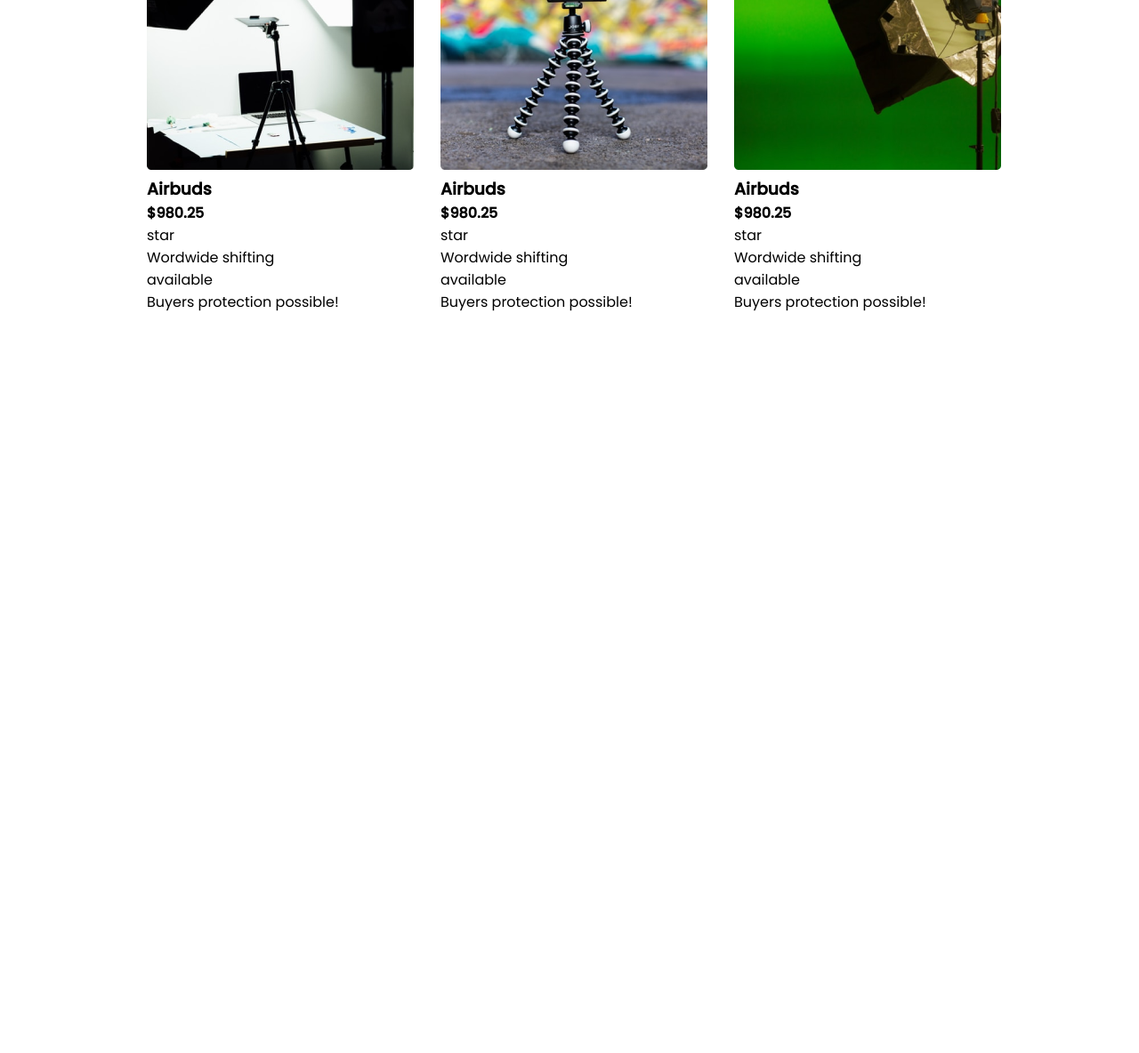
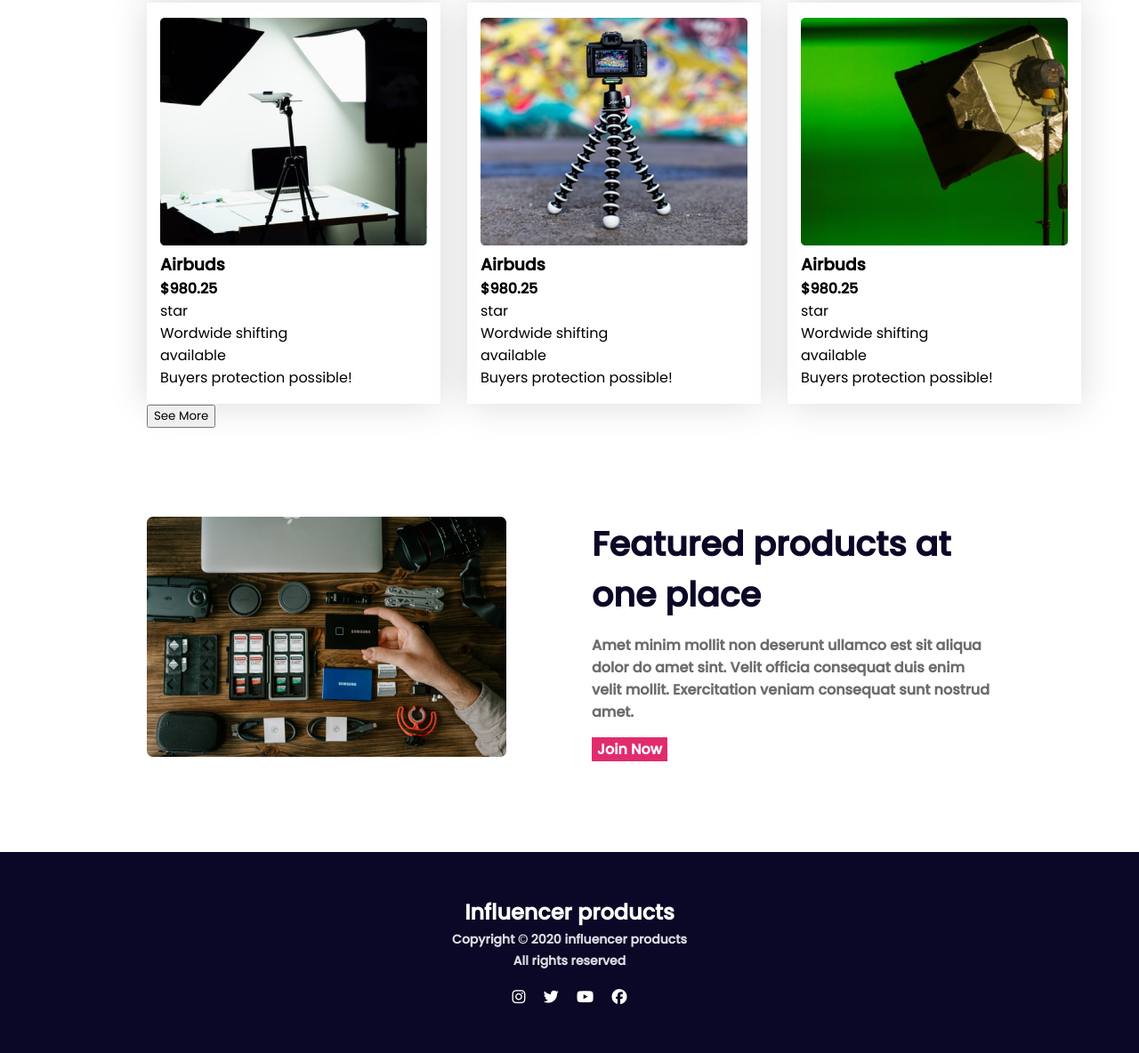
Before and after one commit to Akram-Ul-Hasan/Influencer-gear-practice, a plain HTML site: page index.html in a window 1280 px wide. Shown: the part 1864-3048 px from the top of the page at 89% size. Before the commit the page ends 2316 px from the top, so only its background shows below. Drawn offline with Linux system fonts and the light colour scheme.

Commit message:
added footer section

```diff
--- a/Styles/style.css
+++ b/Styles/style.css
@@ -46,7 +46,7 @@
   gap: 133px;
   margin: 80px 132px 100px 120px;
 }
-.header-img{
+.header-img {
   background-image: url(/images/Circle\ design.svg);
 }
 .header-title {
@@ -62,29 +62,86 @@
 }
 /* main section */
 /* company Logos style  */
-section{
+section {
   margin-bottom: 100px;
 }
-.company-logos{
+.company-logos {
   display: flex;
   justify-content: space-evenly;
   margin-left: 165px;
   margin-right: 165px;
 }
 /* popular collection section  */
-.popular-collection{
+.popular-collection {
   margin-left: 165px;
   margin-right: 165px;
 }
-.popular-collection-title{
+.popular-collection-title {
   text-align: center;
   font-weight: 600;
   font-size: 28px;
-    color: #3A3A3A;
+  color: #3a3a3a;
 }
-.article-container{
+.article-container {
   display: grid;
   grid-template-columns: repeat(3, 1fr);
   grid-gap: 30px;
   justify-items: center;
 }
+article {
+  box-shadow: 0px 0px 40px #00000026;
+  padding: 17px 15px;
+}
+
+/* featured product section style  */
+
+.featured-product {
+  display: flex;
+  justify-content: center;
+  gap: 96px;
+  align-items: center;
+  margin-left: 165px;
+  margin-right: 165px;
+}
+.featured-title {
+  font-weight: 700;
+  font-size: 38px;
+  color: #0a0826;
+}
+.featured-description {
+  font-weight: 700;
+  font-size: 16px;
+  color: #6c6c6c;
+  margin: 16px 0;
+}
+
+/* footer section style  */
+footer{
+  background: #0a0826;
+}
+.footer-section{
+  display: flex;
+  flex-direction: column;
+  align-items: center;
+  padding: 50px 0;
+}
+.footer-title {
+  font-weight: 700;
+  font-size: 24px;
+  color: #ffffff;
+}
+.footer-description{
+  font-weight: 700;
+font-size: 14px;
+color: #D9DBE1;
+margin-top: 3px;
+}
+.footer-logos{
+  margin-top: 17px;
+}
+.footer-logos a{
+  text-decoration: none;
+  color: white;
+  font-size: 17px;
+  margin: 0 8px;
+}
--- a/index.html
+++ b/index.html
@@ -7,6 +7,7 @@
     <meta name="viewport" content="width=device-width, initial-scale=1.0">
     <title>Practice-2</title>
     <link rel="stylesheet" href="Styles/style.css">
+    <script src="https://kit.fontawesome.com/872c00458c.js" crossorigin="anonymous"></script>
 </head>
 
 <body>
@@ -111,11 +112,35 @@
                     <p class="article-description">Wordwide shifting <br> available <br> Buyers protection possible!</p>
                 </article>
             </div>
+            <button>See More</button>
+        </section>
+        <section class="featured-product-section">
+            <div class="featured-product">
+                <div class="featured-img">
+                    <img src="images/gear.png" alt="">
+                </div>
+                <div class="featured-product-container">
+                    <h3 class="featured-title">Featured products at one place</h3>
+                    <p class="featured-description">Amet minim mollit non deserunt ullamco est sit aliqua dolor do amet sint. Velit officia consequat duis enim velit mollit. Exercitation veniam consequat sunt nostrud amet.</p>
+                    <button class="button-primary">Join Now</button>
+                </div>
+            </div>
 
         </section>
 
     </main>
     <footer>
+        <div class="footer-section">
+            <h3 class="footer-title">Influencer products</h3>
+            <p class="footer-description">Copyright © 2020  influencer products</p>
+            <p class="footer-description">All rights reserved</p>
+            <div class="footer-logos">
+                <a href=""><i class="fa-brands fa-instagram"></i></a>
+                <a href=""><i class="fa-brands fa-twitter"></i></a>
+                <a href=""><i class="fa-brands fa-youtube"></i></a>
+                <a href=""><i class="fa-brands fa-facebook"></i></a>
+            </div>
+        </div>
 
     </footer>
 </body>
```
Lines whose indentation alone changed are shown as unchanged.
